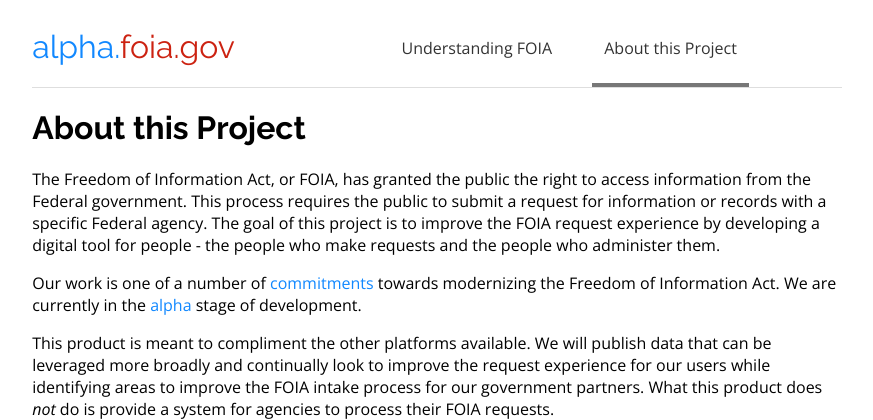
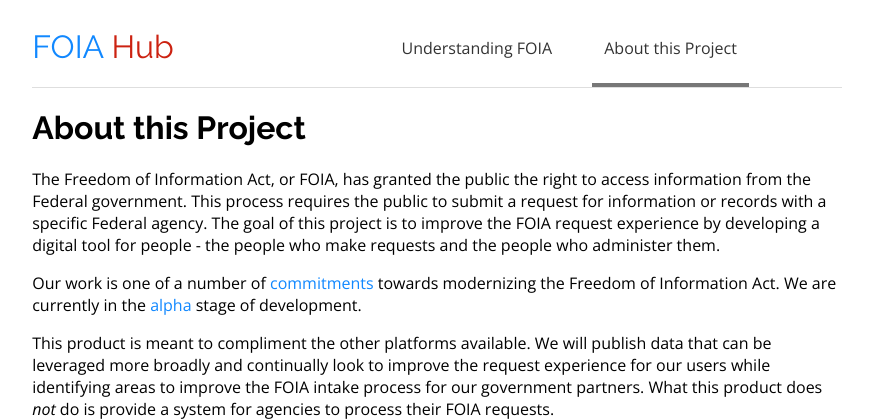
Before and after one commit to 18F/2015-foia-hub, a Django app: page /about/ in a window 1280 px wide. Shown: the top 420 px of the page, without its empty margins (203-1076 px from the left). Run offline with Django 3.2, Linux system fonts and the light colour scheme; parts of the project's set-up code (start-up, migrations or seed data) failed here and were passed over.

Commit message:
Change working name of project

```diff
--- a/foia_hub/templates/includes/nav.html
+++ b/foia_hub/templates/includes/nav.html
@@ -1,7 +1,7 @@
 <header>
   <h1 id="logo">
     <a href="/">
-      alpha.<em><strong>foia</strong>.gov</span></em>
+      FOIA <em><strong>Hub</strong></span></em>
     </a>
   </h1>
 
```
